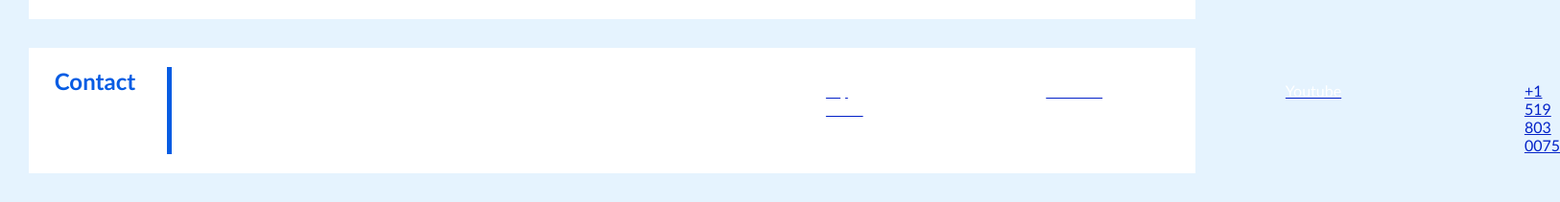
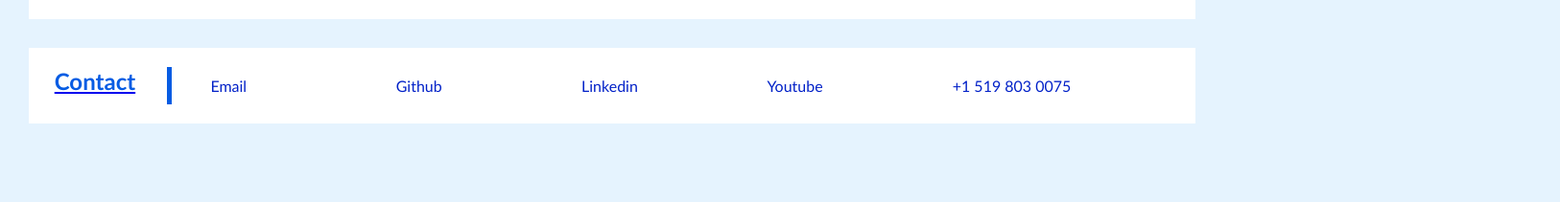
Before and after one commit to kwubbenhorst/karlawubbenhorst-work-portfolio, a plain HTML site: page index.html in a window 1280 px wide. Shown: the part 1532-1743 px from the top of the page at 96% size, 1626 px wide, since content can reach past the window. After the commit the page ends 1691 px from the top, so only its background shows below. Drawn offline with Linux system fonts and the light colour scheme.

Commit message:
changes to footer

```diff
--- a/assets/css/style.css
+++ b/assets/css/style.css
@@ -52,10 +52,10 @@ body {
 #navigationLinks ul li {
     display: inline-block;
     margin-left: 25px;
-    text-decoration:underline
+    text-decoration:none;
 }
 
-a {
+#navigationLinks ul li a {
     color: var(--white);
     text-decoration: none;
 }
@@ -312,8 +312,8 @@ a {
 .contactLinks {
     border-left: 5px solid var(--twilight);
     /*padding: 10px 30px;*/
-    padding-top: 15px;
-    width: 80%;
+    padding: 10px;
+    width: 90%;
     font-family: 'Trebuchet MS', Calibri, sans-serif;
     font-size: 16px;
     line-height: 1.2;
@@ -327,19 +327,19 @@ a {
 .contactLinks ul {
     list-style-type: none;
     display: flex;
-    margin-left: 300px;
+    margin: 0px 30px;
 }
 
 .contactLinks ul li {
     display: inline-block;
-    margin-left: 30%;
-    text-decoration:underline;
+    text-decoration:none;
     color: var(--dark);
     font-size: 16px;
+    width: 50%;
 }
 
-a {
-    color: var(--white);
+.contactLinks ul li a {
+    color: var(--dark);
     text-decoration: none;
 }
 
--- a/index.html
+++ b/index.html
@@ -91,10 +91,10 @@
         <section class="contactLinks">
             <ul>
                 <li>
-                    <a href="#kwubbenhorst@yahoo.ca"></a>
+                    <a href="mailto:kwubbenhorst@yahoo.ca">Email</a>
                 </li>
                 <li>
-                    <a href="#https://github.com/kwubbenhorst/">My Work</a>
+                    <a href="#github.com/kwubbenhorst/">Github</a>
                 </li>
                 <li>
                     <a href="#https://linkedin.com/in/karla-wubbenhorst/">Linkedin</a>
```
